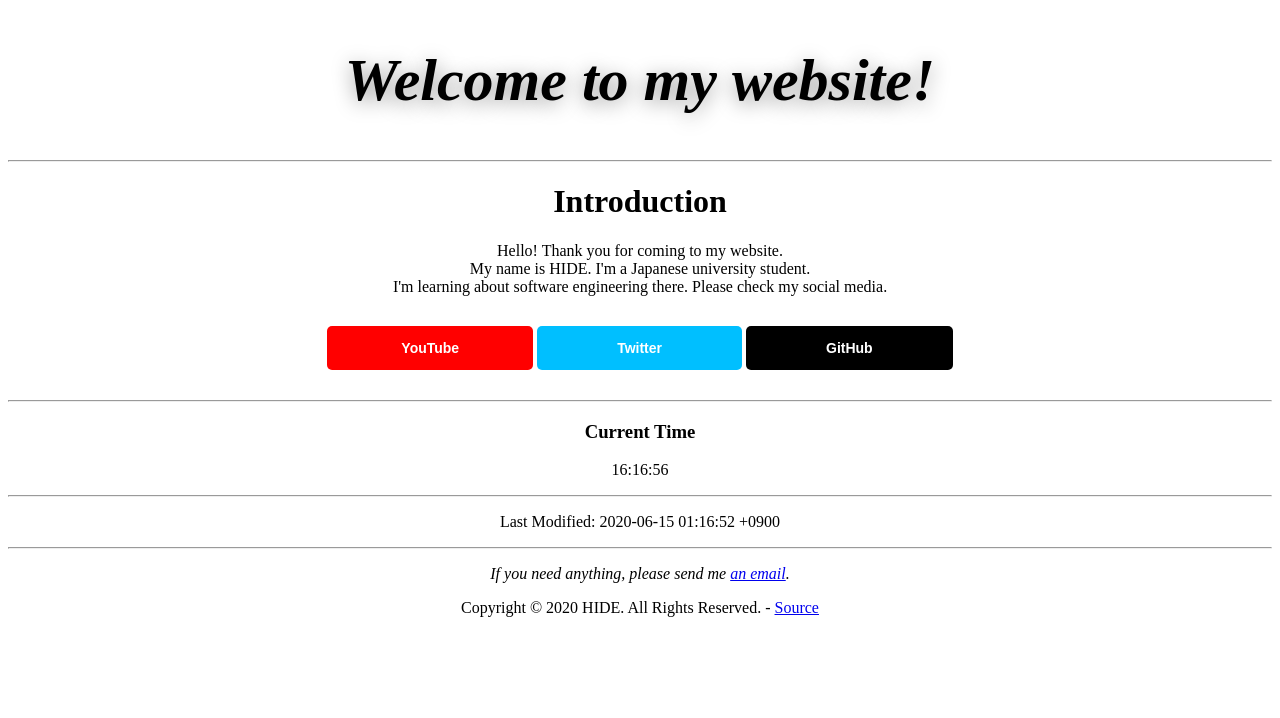
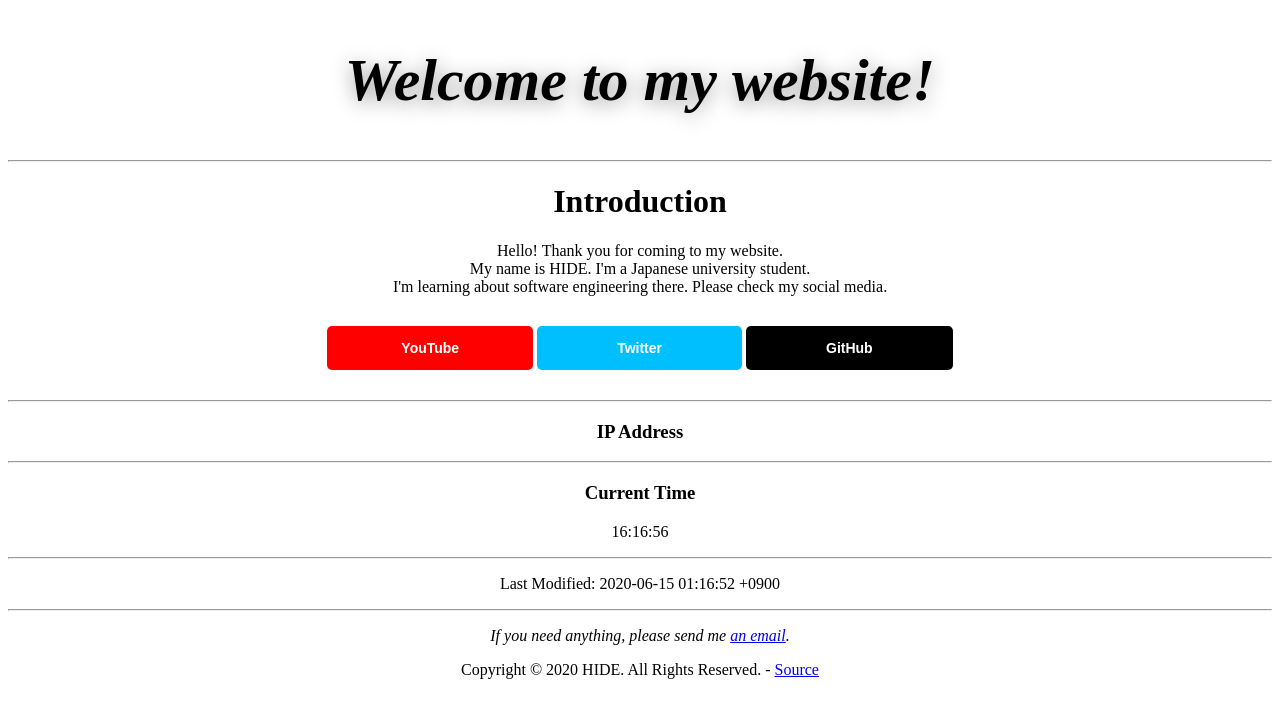
Before and after one commit to HIDE810/HIDE810.github.io, a Jekyll site: the page built from index.html, in a window 1280 px wide. Shown: the top 718 px of the page. Built offline with Jekyll 4.4.1, drawn with Linux system fonts in a browser that asks for light colours.

Commit message:
Add IP address

```diff
--- a/_includes/footer.html
+++ b/_includes/footer.html
@@ -1,6 +1,3 @@
-<h3>Current Time</h3>
-<p id="view_clock"></p>
-<hr>
 <p>Last Modified: {{ site.time }}</p>
 <hr>
 <address>
--- a/_includes/head.html
+++ b/_includes/head.html
@@ -3,5 +3,9 @@
 <title>HIDE's web</title>
 <link rel="Icon" href="../assets/images/icon.png">
 <link rel="stylesheet" href="../assets/css/main.css">
+<!-- jQuery -->
+<script type="text/javascript" src="https://code.jquery.com/jquery-3.5.1.min.js"></script>
+<!-------------->
+<script type="text/javascript" src="../assets/js/ip.js"></script>
 <script type="text/javascript" src="../assets/js/time.js"></script>
 {% include analytics.html %}
--- /dev/null
+++ b/assets/js/ip.js
@@ -0,0 +1,3 @@
+$.get('https://api.ipify.org?format=jsonp&callback=?', function(response) {
+    document.getElementById("view_ip").innerHTML = response.ip;
+}, "jsonp");
--- a/index.html
+++ b/index.html
@@ -15,3 +15,9 @@ layout: default
   <a href="https://twitter.com/HIDE810dev" target="_blank" class="twitter">Twitter</a>
   <a href="https://github.com/HIDE810" target="_blank" class="github">GitHub</a>
 </div>
+<hr>
+<h3>IP Address</h3>
+<p id="view_ip"></p>
+<hr>
+<h3>Current Time</h3>
+<p id="view_clock"></p>
```
Also changed, not shown: assets/js/time.js (indentation only).
